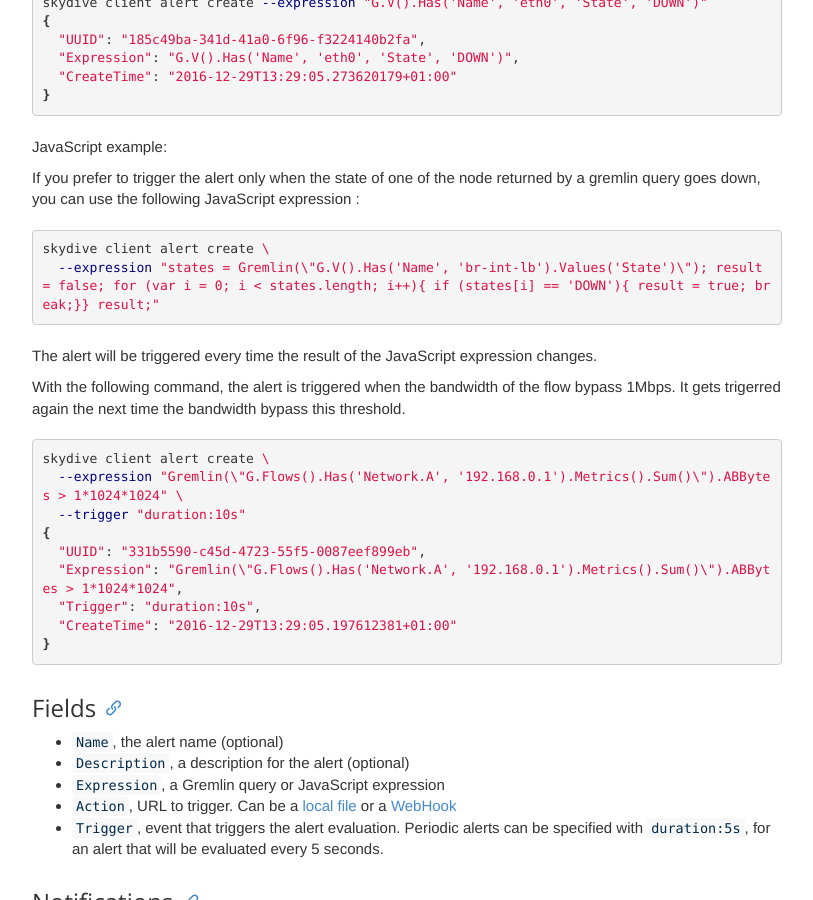
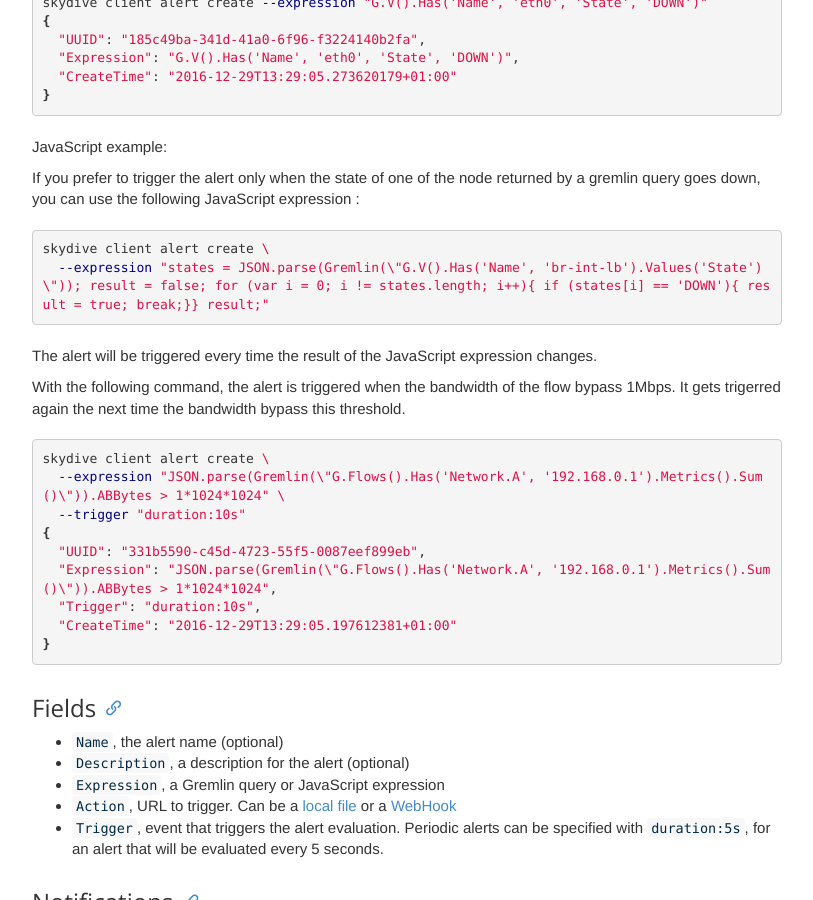
Before and after one commit to skydive-project/skydive.network, a Jekyll site: the page built from documentation/cli.md, in a window 1280 px wide and 900 px high, scrolled down 4675 px. Shown: the whole window, without its empty margins (428-1241 px from the left). Built offline with Jekyll 4.4.1, drawn with Linux system fonts in a browser that asks for light colours; nearby versions of some CDN libraries.

Commit message:
Added parse JSON.parse in Alerting Example (#56)
* Added parse JSON.parse

The current example doesn't work. Adding "JSON.parse" to the expression works fine

```diff
--- a/documentation/cli.md
+++ b/documentation/cli.md
@@ -254,7 +254,8 @@
 
 {% highlight shell %}
 skydive client alert create \
-  --expression "states = Gremlin(\"G.V().Has('Name', 'br-int-lb').Values('State')\"); result = false; for (var i = 0; i < states.length; i++){ if (states[i] == 'DOWN'){ result = true; break;}} result;"
+  --expression "states = JSON.parse(Gremlin(\"G.V().Has('Name', 'br-int-lb').Values('State')\")); result = false; for (var i = 0; i != states.length; i++){ if (states[i] == 'DOWN'){ result = true; break;}} result;"
+
 {% endhighlight %}
 
 The alert will be triggered every time the result of the JavaScript expression changes.
@@ -264,11 +265,11 @@
 
 {% highlight shell %}
 skydive client alert create \
-  --expression "Gremlin(\"G.Flows().Has('Network.A', '192.168.0.1').Metrics().Sum()\").ABBytes > 1*1024*1024" \
+  --expression "JSON.parse(Gremlin(\"G.Flows().Has('Network.A', '192.168.0.1').Metrics().Sum()\")).ABBytes > 1*1024*1024" \
   --trigger "duration:10s"
 {
   "UUID": "331b5590-c45d-4723-55f5-0087eef899eb",
-  "Expression": "Gremlin(\"G.Flows().Has('Network.A', '192.168.0.1').Metrics().Sum()\").ABBytes > 1*1024*1024",
+  "Expression": "JSON.parse(Gremlin(\"G.Flows().Has('Network.A', '192.168.0.1').Metrics().Sum()\")).ABBytes > 1*1024*1024",
   "Trigger": "duration:10s",
   "CreateTime": "2016-12-29T13:29:05.197612381+01:00"
 }
```
